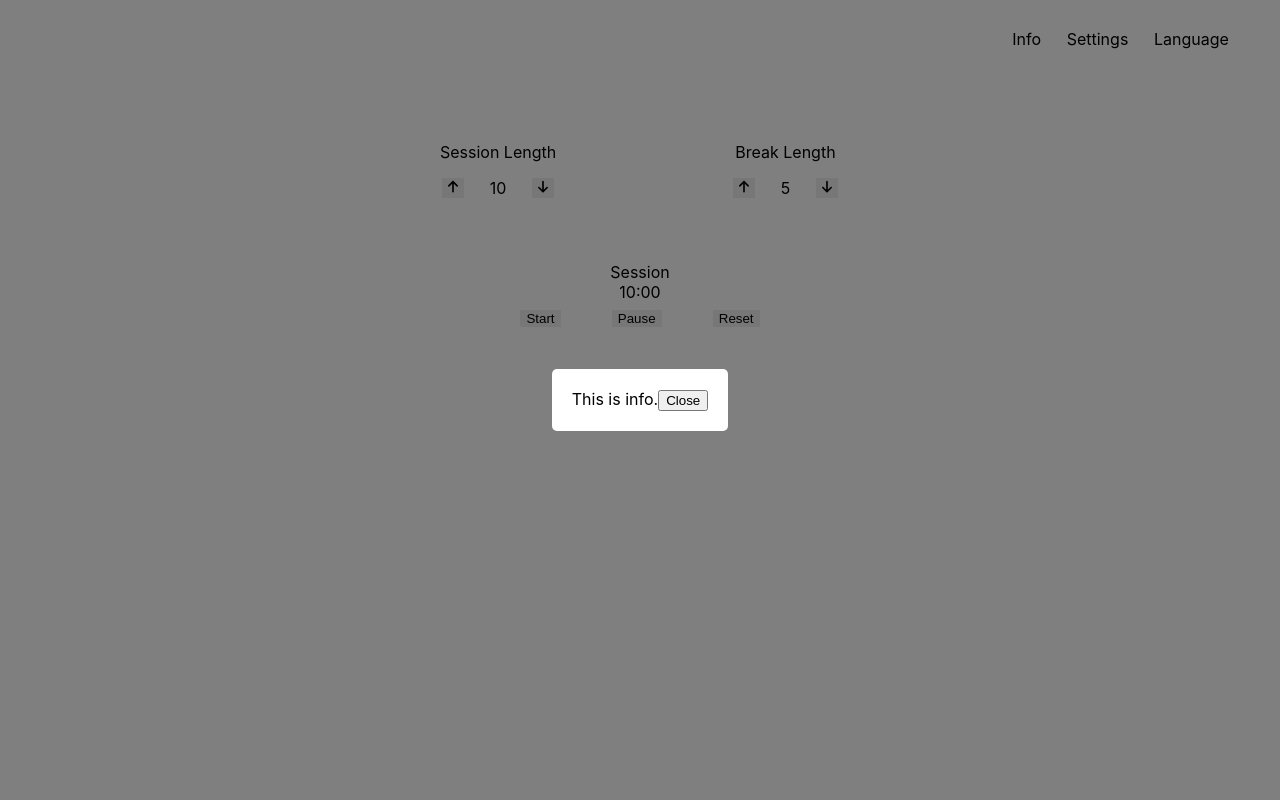
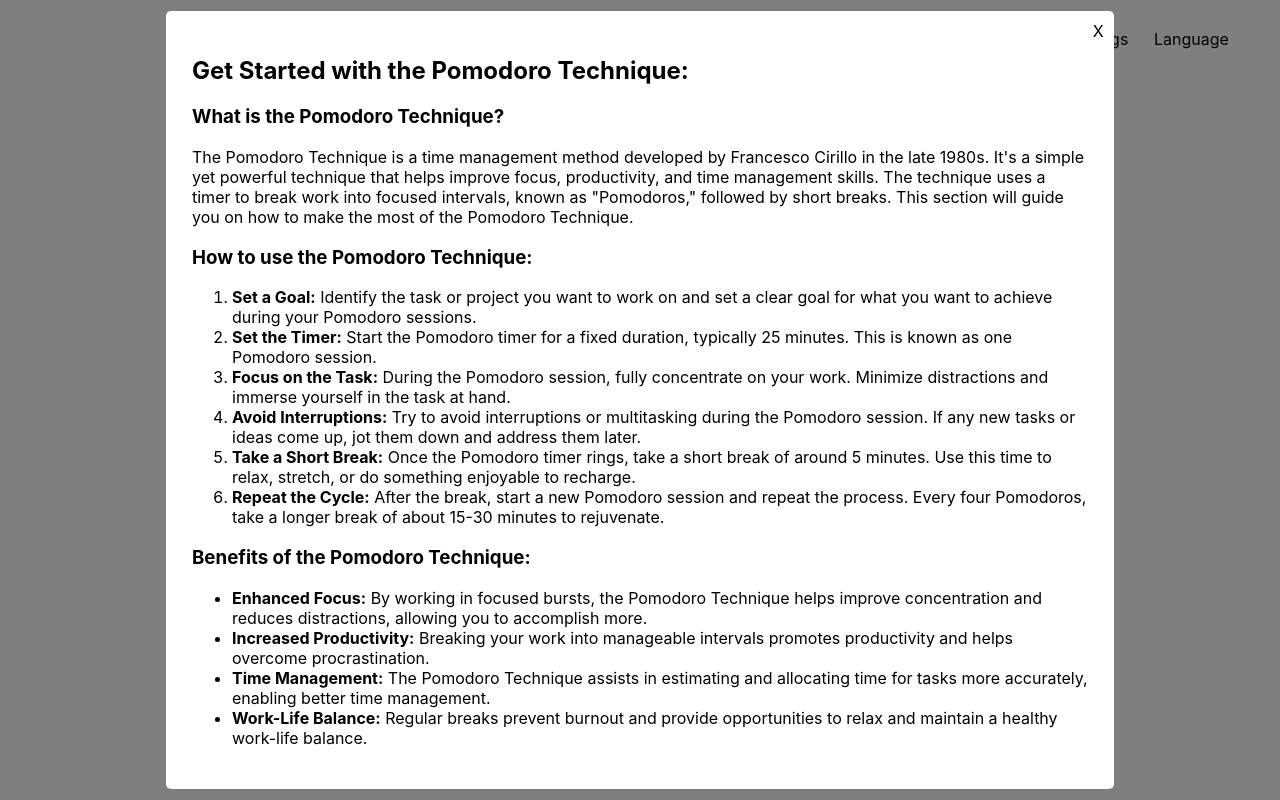
Before and after one commit to alinafatima/pomodoro, a React (Create React App) app: page / in a window 1280 px wide. Both pictures are taken after a click on the item "Info". Built offline with nearby package versions, Linux system fonts and the light colour scheme; the HTML template or start-up script is replaced by a standard one.

Commit message:
update info, settings and modal component

```diff
--- a/src/components/info.js
+++ b/src/components/info.js
@@ -4,7 +4,78 @@ import Modal from './modal';
 export const Info = ({ isOpen, closeModal }) => {
   return (
     <Modal isOpen={isOpen} onClose={closeModal}>
-      This is info.
+      <section class="info-section">
+        <h2>Get Started with the Pomodoro Technique:</h2>
+
+        <h3>What is the Pomodoro Technique?</h3>
+        <p>
+          The Pomodoro Technique is a time management method developed by
+          Francesco Cirillo in the late 1980s. It's a simple yet powerful
+          technique that helps improve focus, productivity, and time management
+          skills. The technique uses a timer to break work into focused
+          intervals, known as "Pomodoros," followed by short breaks. This
+          section will guide you on how to make the most of the Pomodoro
+          Technique.
+        </p>
+
+        <h3>How to use the Pomodoro Technique:</h3>
+        <ol>
+          <li>
+            <strong>Set a Goal:</strong> Identify the task or project you want
+            to work on and set a clear goal for what you want to achieve during
+            your Pomodoro sessions.
+          </li>
+          <li>
+            <strong>Set the Timer:</strong> Start the Pomodoro timer for a fixed
+            duration, typically 25 minutes. This is known as one Pomodoro
+            session.
+          </li>
+          <li>
+            <strong>Focus on the Task:</strong> During the Pomodoro session,
+            fully concentrate on your work. Minimize distractions and immerse
+            yourself in the task at hand.
+          </li>
+          <li>
+            <strong>Avoid Interruptions:</strong> Try to avoid interruptions or
+            multitasking during the Pomodoro session. If any new tasks or ideas
+            come up, jot them down and address them later.
+          </li>
+          <li>
+            <strong>Take a Short Break:</strong> Once the Pomodoro timer rings,
+            take a short break of around 5 minutes. Use this time to relax,
+            stretch, or do something enjoyable to recharge.
+          </li>
+          <li>
+            <strong>Repeat the Cycle:</strong> After the break, start a new
+            Pomodoro session and repeat the process. Every four Pomodoros, take
+            a longer break of about 15-30 minutes to rejuvenate.
+          </li>
+        </ol>
+
+        <h3>Benefits of the Pomodoro Technique:</h3>
+        <ul>
+          <li>
+            <strong>Enhanced Focus:</strong> By working in focused bursts, the
+            Pomodoro Technique helps improve concentration and reduces
+            distractions, allowing you to accomplish more.
+          </li>
+          <li>
+            <strong>Increased Productivity:</strong> Breaking your work into
+            manageable intervals promotes productivity and helps overcome
+            procrastination.
+          </li>
+          <li>
+            <strong>Time Management:</strong> The Pomodoro Technique assists in
+            estimating and allocating time for tasks more accurately, enabling
+            better time management.
+          </li>
+          <li>
+            <strong>Work-Life Balance:</strong> Regular breaks prevent burnout
+            and provide opportunities to relax and maintain a healthy work-life
+            balance.
+          </li>
+        </ul>
+      </section>
     </Modal>
   );
 };
--- a/src/components/modal.js
+++ b/src/components/modal.js
@@ -1,5 +1,5 @@
 import React from 'react';
-import { ModalContentWrapper, ModalWrapper } from '../styled';
+import { CloseIconWrapper, ModalContentWrapper, ModalWrapper } from '../styled';
 
 const Modal = ({ isOpen, onClose, children }) => {
   if (!isOpen) return null;
@@ -7,8 +7,8 @@ const Modal = ({ isOpen, onClose, children }) => {
   return (
     <ModalWrapper>
       <ModalContentWrapper>
+        <CloseIconWrapper onClick={onClose}>X</CloseIconWrapper>
         {children}
-        <button onClick={onClose}>Close</button>
       </ModalContentWrapper>
     </ModalWrapper>
   );
--- a/src/components/settings.js
+++ b/src/components/settings.js
@@ -1,10 +1,19 @@
 import React from 'react';
+import { ALARM_SOUND_OPTIONS, THEME_OPTIONS } from '../constants';
 import Modal from './modal';
+import Select from './ui-components/select';
 
 export const Settings = ({ isOpen, closeModal }) => {
   return (
     <Modal isOpen={isOpen} onClose={closeModal}>
-      This is settings
+      <section>
+        <h3>Theme</h3>
+        <Select options={THEME_OPTIONS} />
+      </section>
+      <section>
+        <h3>Alarm Sound</h3>
+        <Select options={ALARM_SOUND_OPTIONS} />
+      </section>
     </Modal>
   );
 };
--- /dev/null
+++ b/src/components/ui-components/select.js
@@ -0,0 +1,21 @@
+import React, { useState } from 'react';
+
+const Select = ({ options }) => {
+  const [selectedOption, setSelectedOption] = useState('');
+
+  const handleSelectChange = (event) => {
+    setSelectedOption(event.target.value);
+  };
+
+  return (
+    <div>
+      <select value={selectedOption} onChange={handleSelectChange}>
+        {options?.map((option) => (
+          <option value={option.value}>{option.label}</option>
+        ))}
+      </select>
+    </div>
+  );
+};
+
+export default Select;
--- a/src/constants.js
+++ b/src/constants.js
@@ -6,3 +6,25 @@ export const TIMER_TYPES = {
     label: 'Break',
   },
 };
+
+export const THEME_OPTIONS = [
+  {
+    value: 'theme1',
+    label: 'Theme 1',
+  },
+  {
+    value: 'theme2',
+    label: 'Theme 2',
+  },
+];
+
+export const ALARM_SOUND_OPTIONS = [
+  {
+    value: 'alarm1',
+    label: 'Alarm 1',
+  },
+  {
+    value: 'alarm2',
+    label: 'Alarm 2',
+  },
+];
--- a/src/styled.js
+++ b/src/styled.js
@@ -75,6 +75,16 @@ export const ModalWrapper = styled.div`
 
 export const ModalContentWrapper = styled.div`
   background-color: #fff;
-  padding: 20px;
+  padding: 2vw;
   border-radius: 5px;
+  margin: 5vw;
+  width: 70vw;
+  position: relative;
 `;
+
+export const CloseIconWrapper = styled.span`
+  position: absolute;
+  top: 10px;
+  right: 10px;
+  cursor: pointer;
+`;
```
